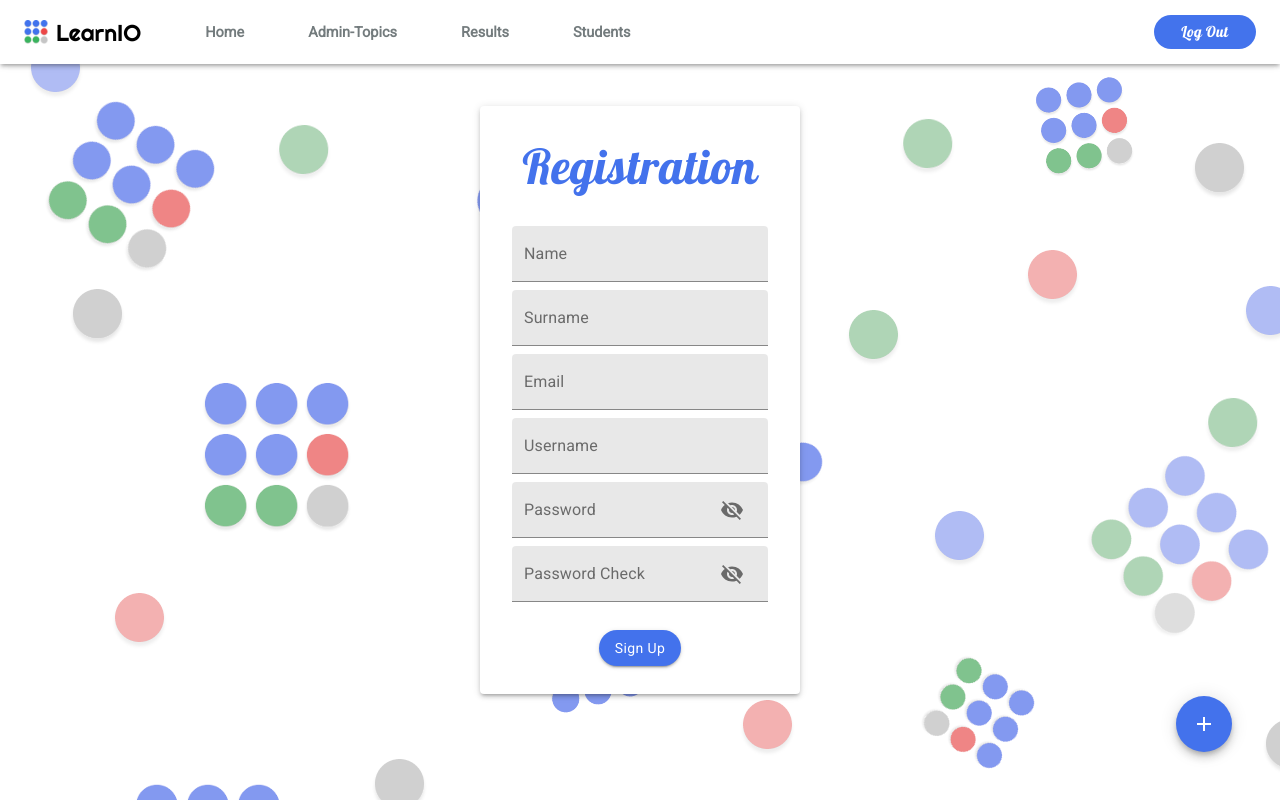
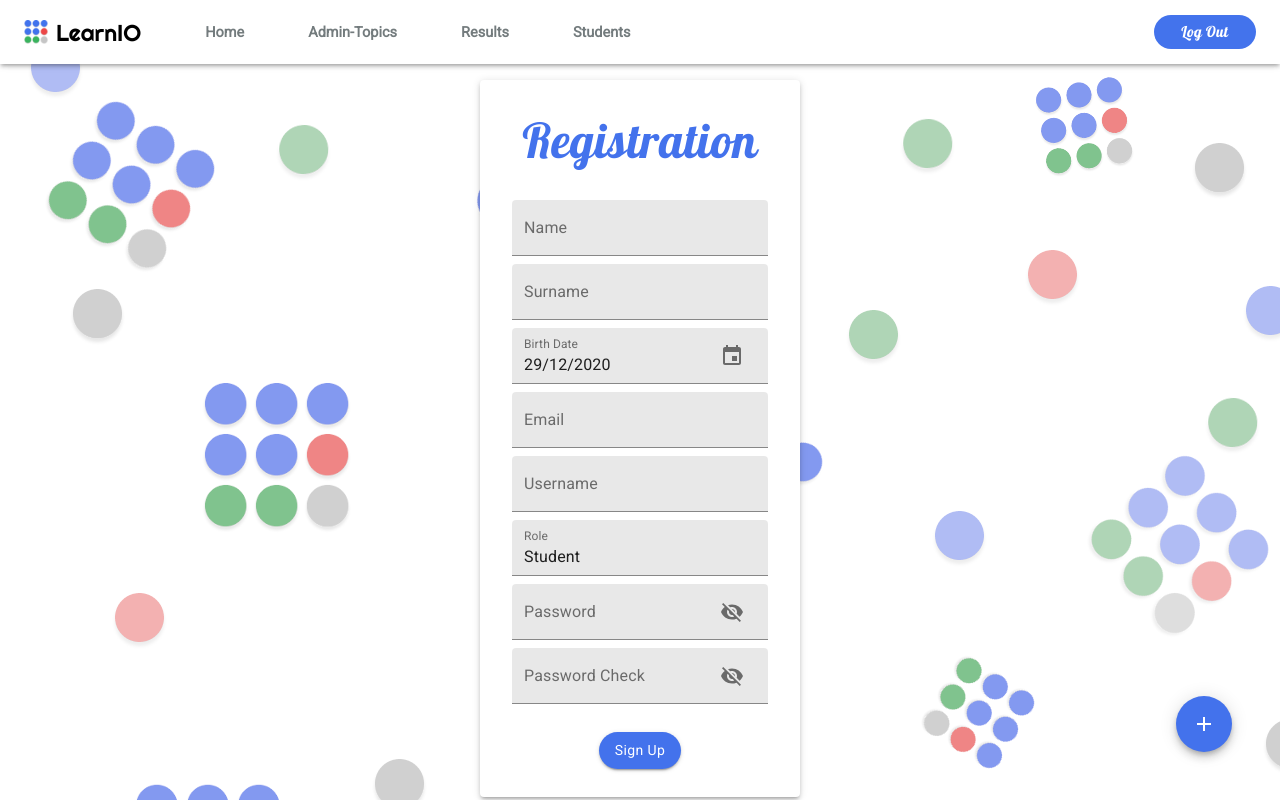
Before and after one commit to IvanLuksic/LearnIO, a React (Create React App) app in the folder learnio/: page /register in a window 1280 px wide. Built offline with nearby package versions, Linux system fonts and the light colour scheme.

Commit message:
register form upgrade

```diff
--- a/learnio/src/components/common/RegisterForm.jsx
+++ b/learnio/src/components/common/RegisterForm.jsx
@@ -10,9 +10,9 @@ import InputAdornment from '@material-ui/core/InputAdornment';
 import IconButton from '@material-ui/core/IconButton';
 import FormControl from '@material-ui/core/FormControl';
 import { FormHelperText } from '@material-ui/core';
-//import 'date-fns';
-//import DateFnsUtils from '@date-io/date-fns';
-//import { MuiPickersUtilsProvider, KeyboardTimePicker, KeyboardDatePicker,} from '@material-ui/pickers';
+import 'date-fns';
+import DateFnsUtils from '@date-io/date-fns';
+import { MuiPickersUtilsProvider, KeyboardTimePicker, KeyboardDatePicker,} from '@material-ui/pickers';
 import CustomSnackbar from './Snackbar'
 
 import {Link} from 'react-router-dom';
@@ -55,6 +55,8 @@ function RegisterForm(props){
     const [surname,setSurname]=useState("");
     const [username,setUsername]=useState("");
     const [email,setEmail]=useState("");
+    const [roleVisible, setRoleVisible]=useState(true);
+    const [role, setRole]=useState("teacher");
     const [password,setPassword]=useState("");
     const [passwordCheck,setPasswordCheck]=useState("");
     const [showPassword,setShowPassword]=useState(false);
@@ -65,7 +67,8 @@ function RegisterForm(props){
 
     const handleChangeEmail=(event)=>{
         setEmail(event.target.value);
-
+        if(roleVisible==true)
+            setRole("student");
     }
     //provjerava jesu li sva polja unesena i da li se lozinke podudaraju
     const validation=()=>{
@@ -158,11 +161,11 @@ function RegisterForm(props){
     let object={
         names:name,
         surnames:surname,
-        //birth:birthDate,
+        birth:birthDate,
         emails:email,
+        roles:role,
         usernames:username,
         passwords:password,
-        showPassword:false,
 
     };
     //unosimo podatke i provjeravamo jeli sve okej
@@ -201,6 +204,21 @@ function RegisterForm(props){
                     error
                     {  ...( {error:errors.surnameError,helperText:errors.surname})}
                 />
+                <MuiPickersUtilsProvider utils={DateFnsUtils}>
+                    <KeyboardDatePicker style={{marginTop:0}} className={classes.fields}
+                        fullWidth
+                        inputVariant="filled"
+                        margin="normal"
+                        id="date-picker-dialog"
+                        label="Birth Date"
+                        format="dd/MM/yyyy"
+                        value={birthDate}
+                        onChange={handleDateChange}
+                        KeyboardButtonProps={{
+                            'aria-label': 'change date',
+                        }}
+                    />
+                </MuiPickersUtilsProvider>
                 <TextField  fullWidth className={classes.fields}
                     type="email"
                     label="Email"
@@ -218,6 +236,15 @@ function RegisterForm(props){
                     error
                     {  ...( {error:errors.usernameError,helperText:errors.username})}
                 />
+                {roleVisible &&
+                <TextField  fullWidth  className={classes.fields}
+                    type="role"
+                    label="Role"
+                    variant="filled"
+                    value={"Student"}
+                    //onChange={()=>{setRole("student")}}
+
+                />}
                 <FormControl  className={classes.fields} variant="filled" error {...({error:errors.passwordError})}>
                     <InputLabel  variant="filled" htmlFor="filled-adornment-password" >Password</InputLabel>
                     <FilledInput fullWidth
@@ -270,19 +297,3 @@ function RegisterForm(props){
     )
 }
 export default RegisterForm;
-
-/*<MuiPickersUtilsProvider utils={DateFnsUtils}>
-                    <KeyboardDatePicker className={classes.fields}
-                        fullWidth
-                        inputVariant="filled"
-                        margin="normal"
-                        id="date-picker-dialog"
-                        label="Birth Date"
-                        format="dd/MM/yyyy"
-                        value={birthDate}
-                        onChange={handleDateChange}
-                        KeyboardButtonProps={{
-                            'aria-label': 'change date',
-                        }}
-                    />
-                </MuiPickersUtilsProvider>*/
```
